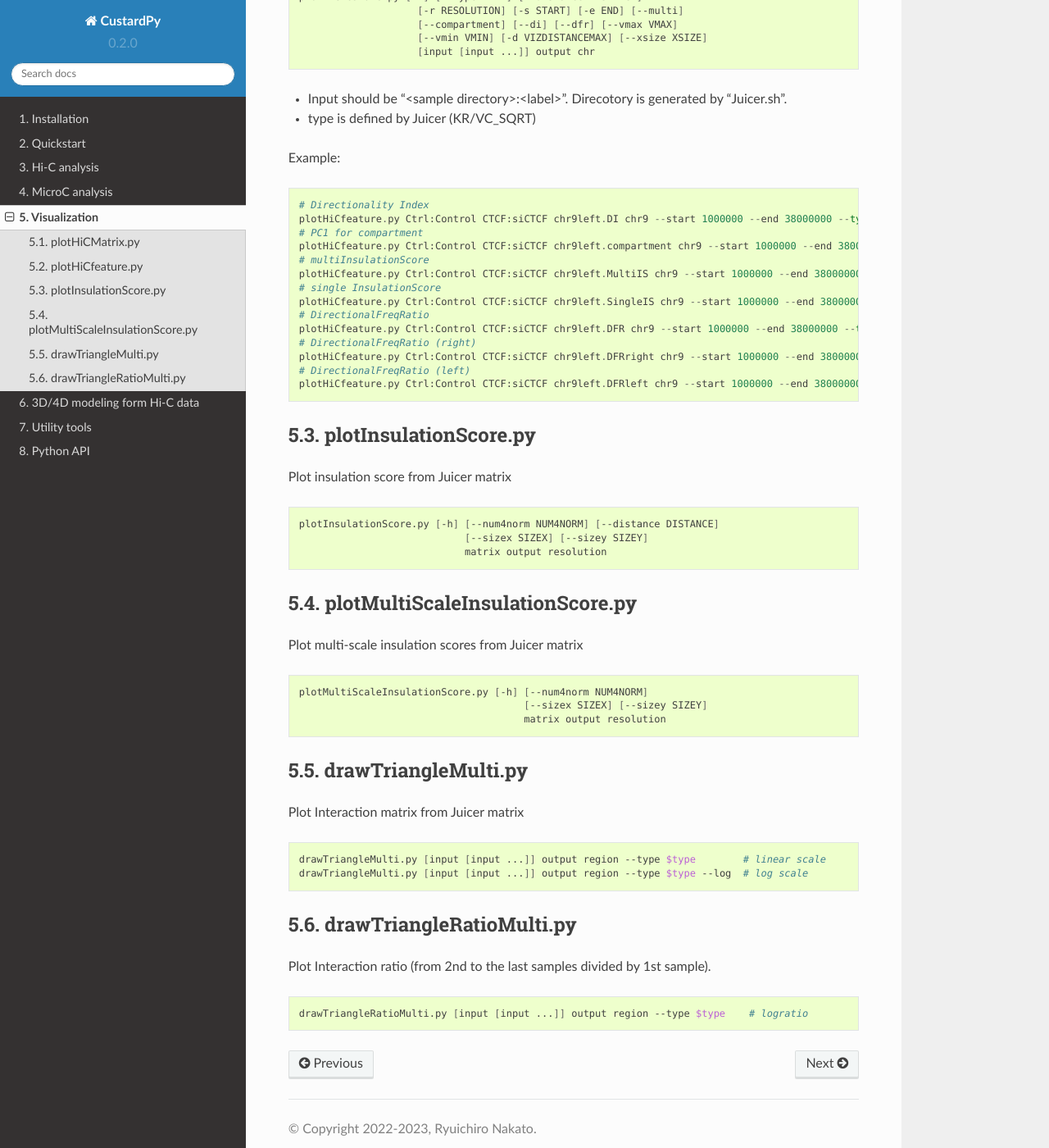
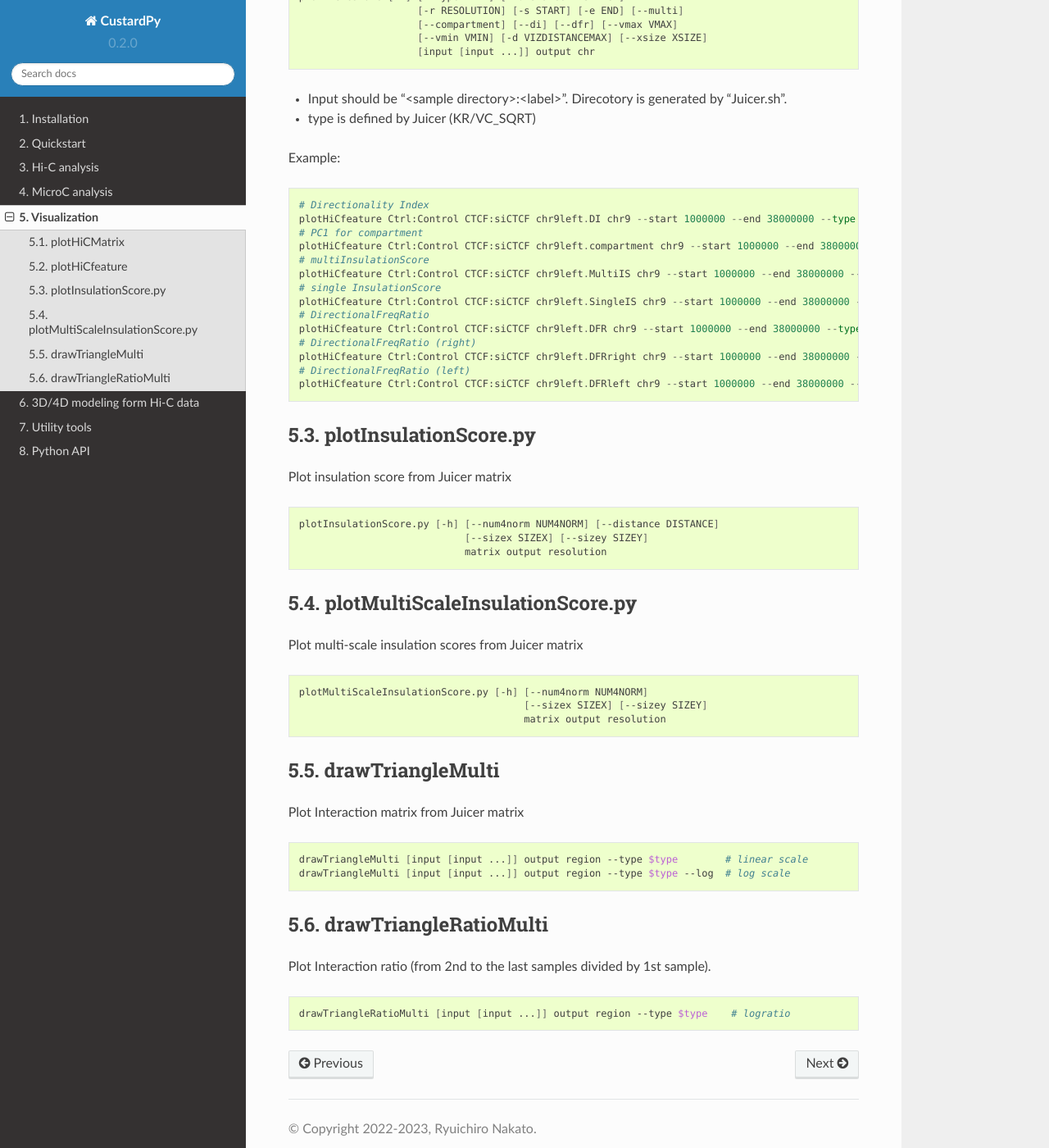
Before and after one commit to rnakato/CustardPy, a Sphinx documentation site: the page built from docs/content/Visualization.rst, in a window 1280 px wide and 1400 px high, scrolled down 534 px. Shown: the whole window at 82% size. Built offline with Sphinx 7.4.7 and the Read the Docs theme 2.0.0, drawn with Linux system fonts in a browser that asks for light colours; some of the changed text lies outside the part shown.

Commit message:
add docs

```diff
--- a/docs/content/Visualization.rst
+++ b/docs/content/Visualization.rst
@@ -1,27 +1,27 @@
 Visualization
 ===============================
 
-plotHiCMatrix.py
+plotHiCMatrix
 ----------------------------------------------------------------
 
 Plot Hi-C intercation heatmap from Juicer matrix
 
 .. code-block:: bash
 
-    plotHiCMatrix.py <matrix> <output name (png)> <start> <end> <title in figure>
+    plotHiCMatrix <matrix> <output name (png)> <start> <end> <title in figure>
 
     Example:
-        plotHiCMatrix.py WT/intrachromosomal/25000/observed.KR.chr7.matrix.gz chr7/WT_chr7_25000000-31000000.png 25000000 31000000 WT
+        plotHiCMatrix WT/intrachromosomal/25000/observed.KR.chr7.matrix.gz chr7/WT_chr7_25000000-31000000.png 25000000 31000000 WT
 
 
-plotHiCfeature.py
+plotHiCfeature
 ------------------------------------------------------
 
 Plot various feature (Compartment, Directionality Index, Insulation score, etc) values of multiple Hi-C samples
 
 .. code-block:: bash
 
-     plotHiCfeature.py [-h] [--type TYPE] [--distance DISTANCE]
+     plotHiCfeature [-h] [--type TYPE] [--distance DISTANCE]
                          [-r RESOLUTION] [-s START] [-e END] [--multi]
                          [--compartment] [--di] [--dfr] [--vmax VMAX]
                          [--vmin VMIN] [-d VIZDISTANCEMAX] [--xsize XSIZE]
@@ -33,19 +33,19 @@ Plot various feature (Compartment, Directionality Index, Insulation score, etc)
 Example::
 
      # Directionality Index
-     plotHiCfeature.py Ctrl:Control CTCF:siCTCF chr9left.DI chr9 --start 1000000 --end 38000000 --type VC_SQRT -d 5000000 --di
+     plotHiCfeature Ctrl:Control CTCF:siCTCF chr9left.DI chr9 --start 1000000 --end 38000000 --type VC_SQRT -d 5000000 --di
      # PC1 for compartment
-     plotHiCfeature.py Ctrl:Control CTCF:siCTCF chr9left.compartment chr9 --start 1000000 --end 38000000 --type VC_SQRT -d 5000000 --compartment
+     plotHiCfeature Ctrl:Control CTCF:siCTCF chr9left.compartment chr9 --start 1000000 --end 38000000 --type VC_SQRT -d 5000000 --compartment
      # multiInsulationScore
-     plotHiCfeature.py Ctrl:Control CTCF:siCTCF chr9left.MultiIS chr9 --start 1000000 --end 38000000 --type VC_SQRT -d 5000000 --multi
+     plotHiCfeature Ctrl:Control CTCF:siCTCF chr9left.MultiIS chr9 --start 1000000 --end 38000000 --type VC_SQRT -d 5000000 --multi
      # single InsulationScore
-     plotHiCfeature.py Ctrl:Control CTCF:siCTCF chr9left.SingleIS chr9 --start 1000000 --end 38000000 --type VC_SQRT -d 5000000
+     plotHiCfeature Ctrl:Control CTCF:siCTCF chr9left.SingleIS chr9 --start 1000000 --end 38000000 --type VC_SQRT -d 5000000
      # DirectionalFreqRatio
-     plotHiCfeature.py Ctrl:Control CTCF:siCTCF chr9left.DFR chr9 --start 1000000 --end 38000000 --type VC_SQRT -d 5000000 --dfr
+     plotHiCfeature Ctrl:Control CTCF:siCTCF chr9left.DFR chr9 --start 1000000 --end 38000000 --type VC_SQRT -d 5000000 --dfr
      # DirectionalFreqRatio (right)
-     plotHiCfeature.py Ctrl:Control CTCF:siCTCF chr9left.DFRright chr9 --start 1000000 --end 38000000 --type VC_SQRT -d 5000000 --dfr_right
+     plotHiCfeature Ctrl:Control CTCF:siCTCF chr9left.DFRright chr9 --start 1000000 --end 38000000 --type VC_SQRT -d 5000000 --dfr_right
      # DirectionalFreqRatio (left)
-     plotHiCfeature.py Ctrl:Control CTCF:siCTCF chr9left.DFRleft chr9 --start 1000000 --end 38000000 --type VC_SQRT -d 5000000 --dfr_left
+     plotHiCfeature Ctrl:Control CTCF:siCTCF chr9left.DFRleft chr9 --start 1000000 --end 38000000 --type VC_SQRT -d 5000000 --dfr_left
 
 
 plotInsulationScore.py
@@ -70,21 +70,21 @@ Plot multi-scale insulation scores from Juicer matrix
                                            [--sizex SIZEX] [--sizey SIZEY]
                                            matrix output resolution
 
-drawTriangleMulti.py
+drawTriangleMulti
 ------------------------------------------------------
 
 Plot Interaction matrix from Juicer matrix
 
 .. code-block:: bash
 
-     drawTriangleMulti.py [input [input ...]] output region --type $type        # linear scale
-     drawTriangleMulti.py [input [input ...]] output region --type $type --log  # log scale
+     drawTriangleMulti [input [input ...]] output region --type $type        # linear scale
+     drawTriangleMulti [input [input ...]] output region --type $type --log  # log scale
 
-drawTriangleRatioMulti.py
+drawTriangleRatioMulti
 ------------------------------------------------------
 
 Plot Interaction ratio (from 2nd to the last samples divided by 1st sample).
 
 .. code-block:: bash
 
-     drawTriangleRatioMulti.py [input [input ...]] output region --type $type    # logratio
+     drawTriangleRatioMulti [input [input ...]] output region --type $type    # logratio
```
